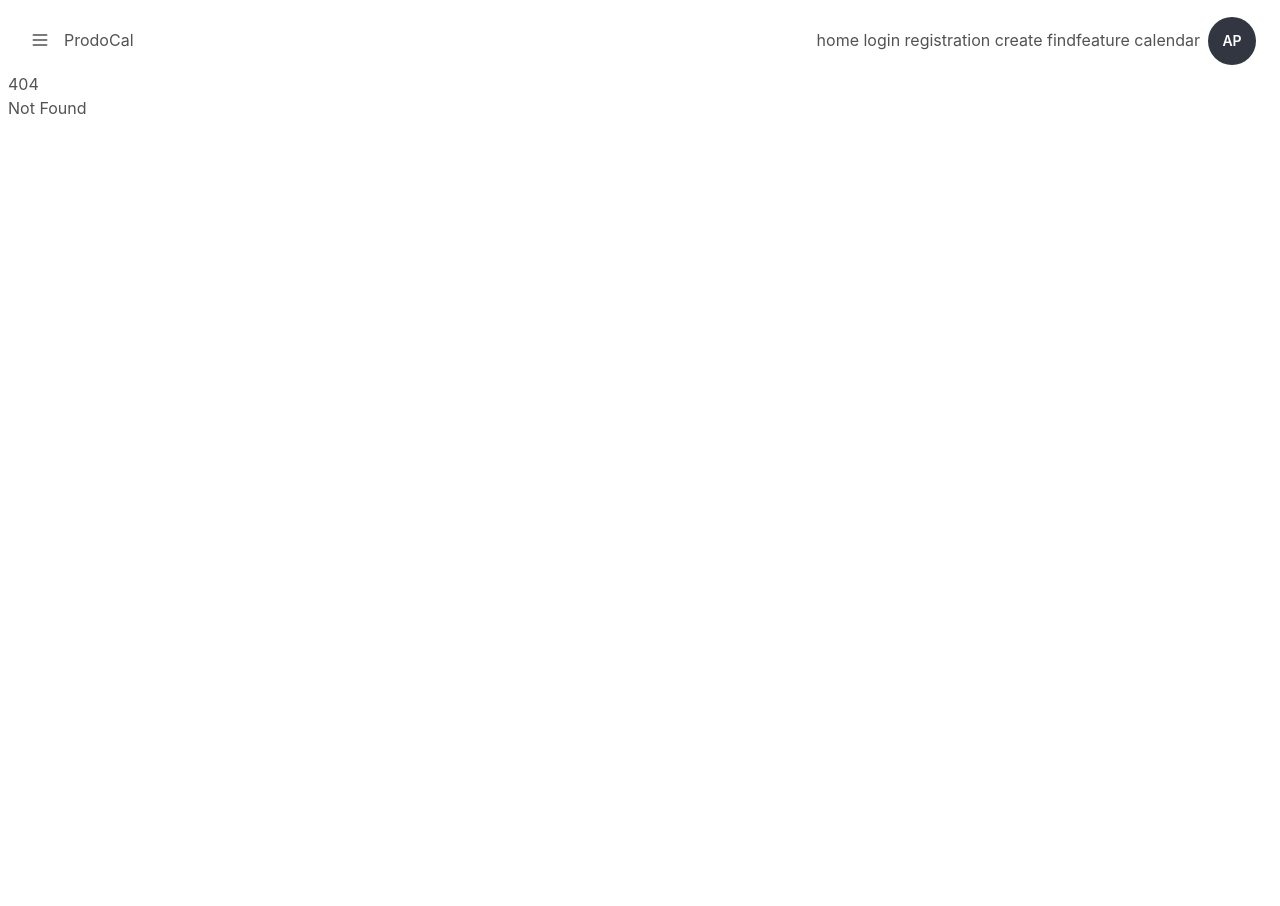
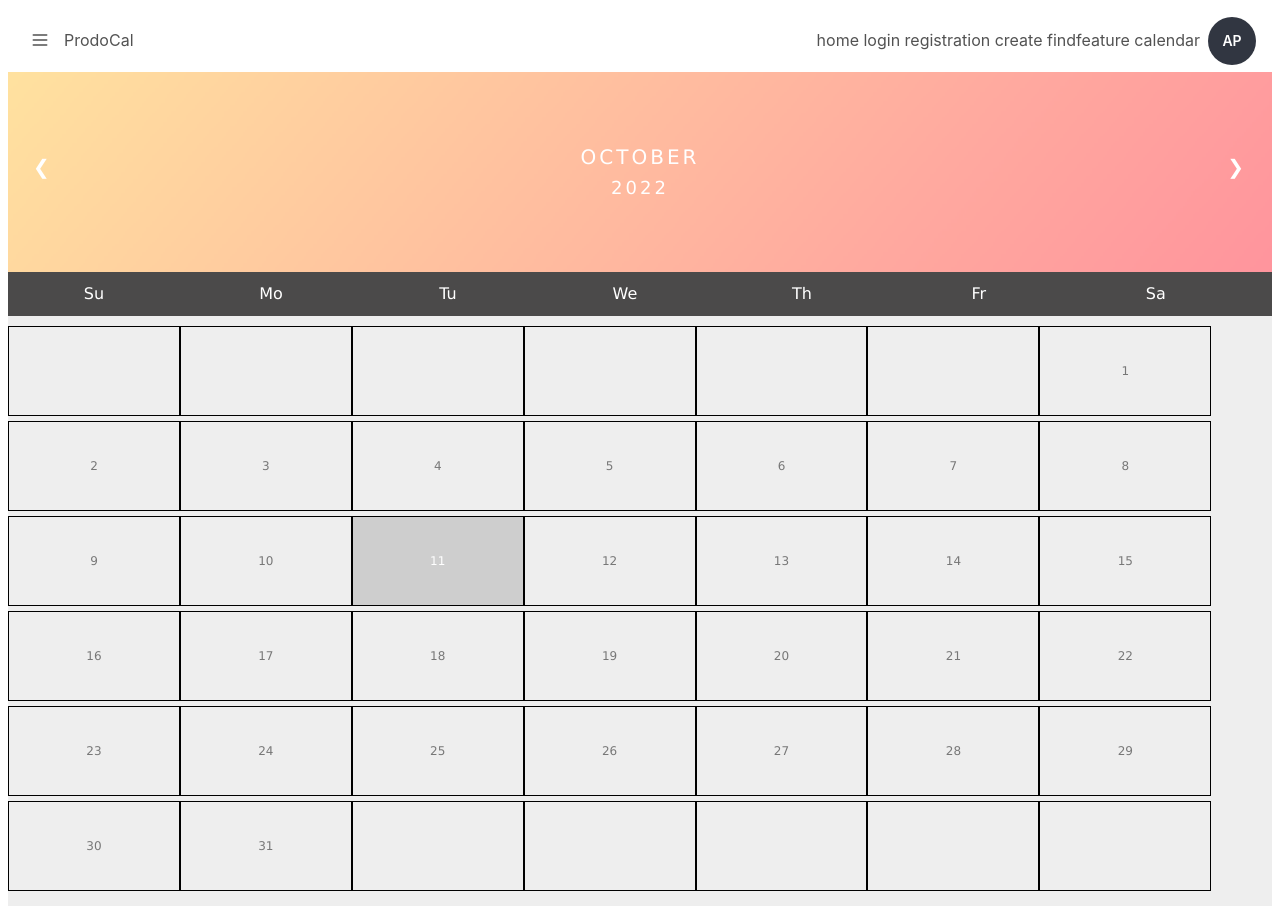
Before and after one commit to Prodocal/Website, a SvelteKit app: page /calendar2 in a window 1280 px wide. Before the commit this address had no page. Before the commit the page ends 800 px from the top, so only its background shows below. Built offline with nearby package versions, Linux system fonts and the light colour scheme.

Commit message:
Calendar frontend revised

```diff
--- /dev/null
+++ b/src/routes/calendar2/+page.svelte
@@ -0,0 +1,162 @@
+
+<script>
+    // <script> is used to embed executable code or data. Usually refers to Javascript code.
+
+    const date = new Date(); // creates a Date object and represents the current date and time
+
+    // initialize an array full of all months for later use
+    // using the right and left arrows on the front page will move between months
+    const listofMonths = [ "January", "February", "March", "April", "May", "June", "July",
+    "August", "September", "October", "November", "December" ];
+
+    let monthIndex = date.getMonth(); // .getMonth() returns the month number and acts as an index for our array
+
+    // let allows you to declare variables
+    $: month = listofMonths[monthIndex]; // $: reactive symbol makes it update real time if we change the index
+    let year = date.getFullYear();
+
+    $: firstday = new Date(year, monthIndex, 1).getDay(); // gets the number on the calendar for what day is the first
+
+    // 0 as the parameter gives the last day of last month, so to get the current month we +1 the month index
+    $: numdays = new Date(year, monthIndex+1, 0).getDate(); // so this returns the number of days in the month
+
+    let currentDay = date.getDate(); // gets the current day
+
+    const goPrevMonth = () => {
+        if (monthIndex <= 0){
+            year--;
+            return monthIndex = 11;
+        }
+
+        return monthIndex--;
+    }
+
+    const goNextMonth = () => {
+        if (monthIndex >= 11){
+            year++;
+            return monthIndex = 0;
+        }
+
+        return monthIndex++;
+    }
+
+
+    $: console.log(`${monthIndex} --- First Day Index: ${firstday}-- Number of Days: ${numdays} --- ${month} ${currentDay}`)
+
+</script>
+
+<main>
+
+    <div class="month">
+    <ul>
+        <li class="prev" on:click={goPrevMonth}>&#10094;</li>
+        <li class="next" on:click={goNextMonth}>&#10095;</li>
+        <li> {month} <br><span style="font-size:18px"> {year} </span></li>
+    </ul>
+    </div>
+
+    <ul class="weekdays">
+        <li>Su</li>
+        <li>Mo</li>
+        <li>Tu</li>
+        <li>We</li>
+        <li>Th</li>
+        <li>Fr</li>
+        <li>Sa</li>
+    </ul>
+
+    <ul class="days">
+        {#each Array(42) as _, i}
+            {#if i < firstday || i >= numdays + firstday}
+                <li>&nbsp;</li>
+            {:else}
+                <li class:active={i === currentDay+(firstday-1)}> {i - firstday+1}  </li>
+            {/if}
+        {/each}
+    </ul>
+
+</main>
+
+<style> /* style tag is used to define style information. Specifys how HTML elements should render in main. */
+
+    ul {list-style-type: none;}
+    main {font-family: Verdana, sans-serif;}
+
+    /* Month header */
+    .month {
+    padding: 70px 25px;
+    width: 100%;
+    background-image: url('../background/pink_image.png');
+    background-size: cover;
+    text-align: center;
+    }
+
+    /* Month list */
+    .month ul {
+    margin: 0;
+    padding: 0;
+    }
+
+    .month ul li {
+    color: white;
+    font-size: 20px;
+    text-transform: uppercase;
+    letter-spacing: 3px;
+    }
+
+    /* Previous button inside month header */
+    .month .prev {
+    float: left;
+    padding-top: 10px;
+    cursor: pointer;
+    }
+
+    /* Next button */
+    .month .next {
+    float: right;
+    padding-top: 10px;
+    cursor: pointer;
+
+    }
+
+    /* Weekdays (Mon-Sun) */
+    .weekdays {
+    margin: 0;
+    padding: 10px 0;
+    background-color:rgb(75, 74, 74);
+    }
+
+    .weekdays li {
+    display: inline-block;
+    width: 13.6%;
+    color: #ffffff;
+    text-align: center;
+    }
+
+    /* Days (1-31) */
+    .days {
+    padding: 10px 0;
+    background: #eee;
+    margin: 0;
+    }
+
+    .days li {
+    list-style-type: none;
+    display: inline-block;
+    border: 1px solid black;
+    padding: 35px;
+    width: 13.6%;
+    text-align: center;
+    margin-bottom: 5px;
+    font-size:12px;
+    color: #777;
+    }
+
+    /* Highlight the "current" day */
+    .active {
+    padding: 5px;
+    background: #3d3d3d2d;
+    color: white !important
+    }
+
+</style>
```
